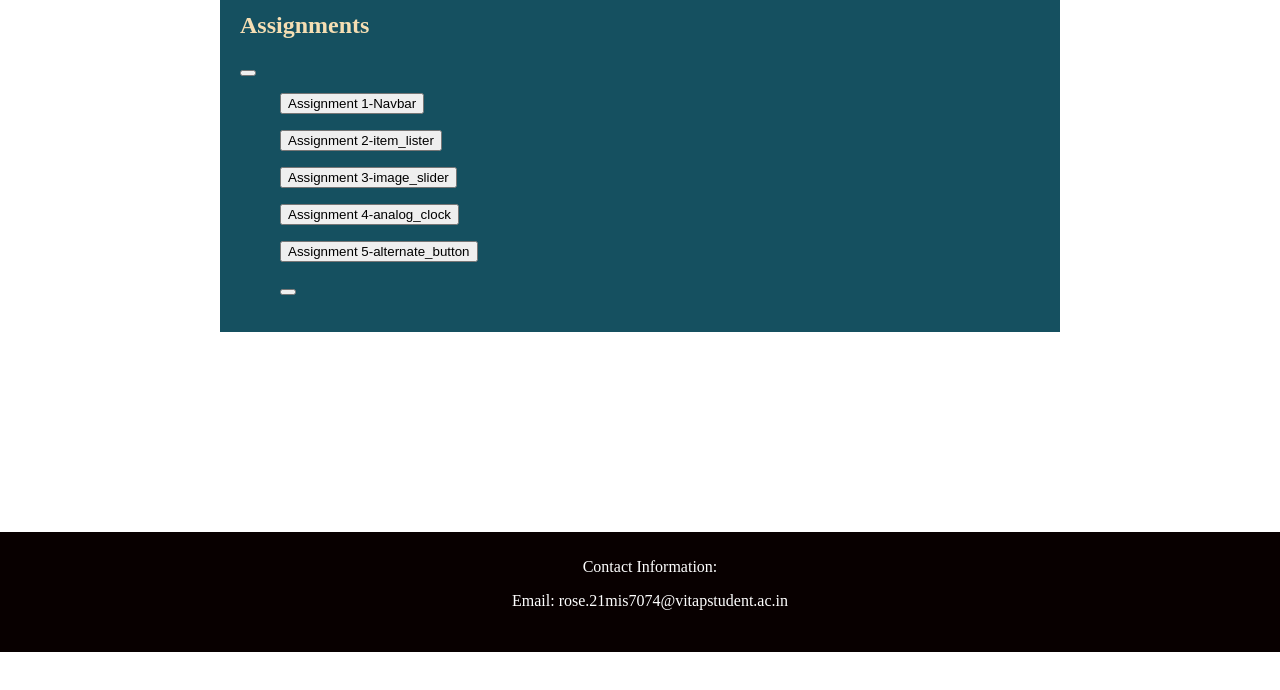
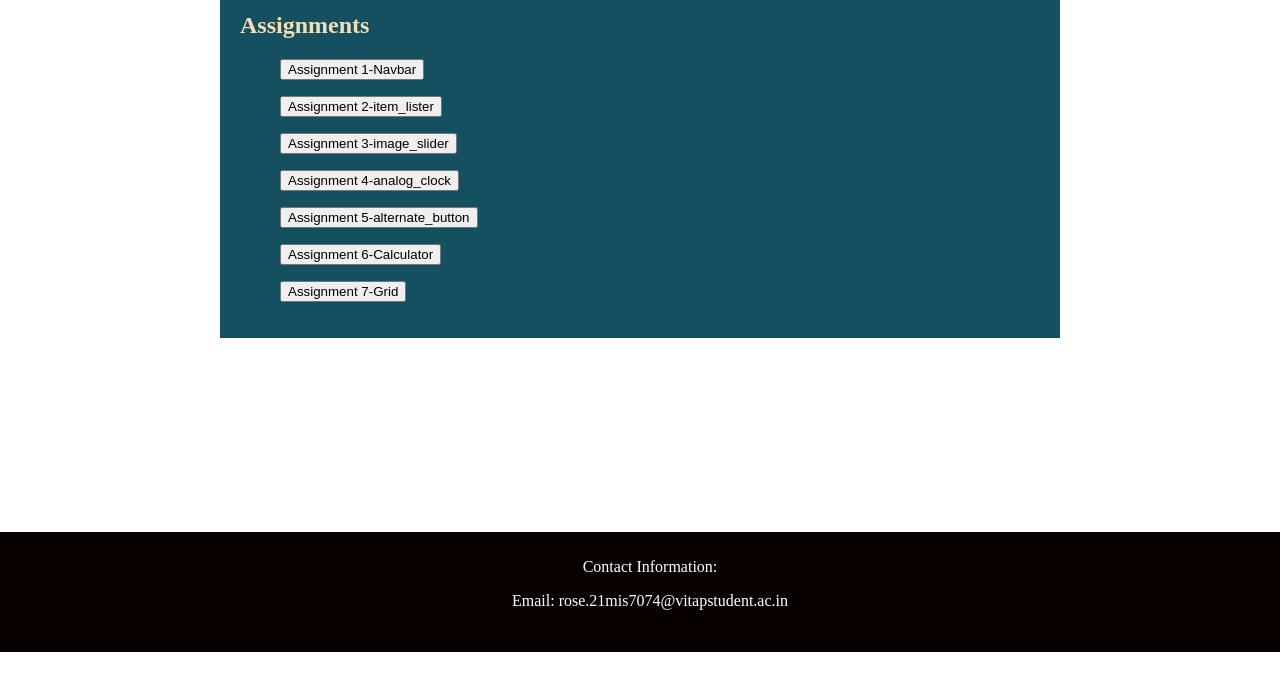
Before and after one commit to 29rrt/Webtech_Assignment_webpage, a plain HTML site: page index.html in a window 1280 px wide. Shown: the part 148-838 px from the top of the page. Drawn offline with Linux system fonts and the light colour scheme.

Commit message:
Update index.html

```diff
--- a/index.html
+++ b/index.html
@@ -71,13 +71,13 @@
     <div class="container">
         <div class="scrollable-content", style="font-family: 'Times New Roman', Times, serif;">
             <h2 style="color: wheat;">Assignments</h2>
-            <button type="button" ></button>
             <ul><a href="https://29rrt.github.io/navbar/"><button>Assignment 1-Navbar </button></a></ul>
             <ul><a href="https://29rrt.github.io/item_lister/"><button>Assignment 2-item_lister</button></a></ul>
             <ul><a href="https://29rrt.github.io/image_slider/"><button>Assignment 3-image_slider</button></a></ul>
             <ul><a href="https://29rrt.github.io/webtech_Assignment/"><button>Assignment 4-analog_clock</button></a></ul>
             <ul><a href="https://29rrt.github.io/alternate_button/"><button>Assignment 5-alternate_button</button></a></ul>
-            <ul><a href=""><button></button></a></ul>
+            <ul><a href=""><button>Assignment 6-Calculator</button></a></ul>
+            <ul><a href=""><button>Assignment 7-Grid</button></a></ul>
         </div>
     </div>
     <footer>
```
